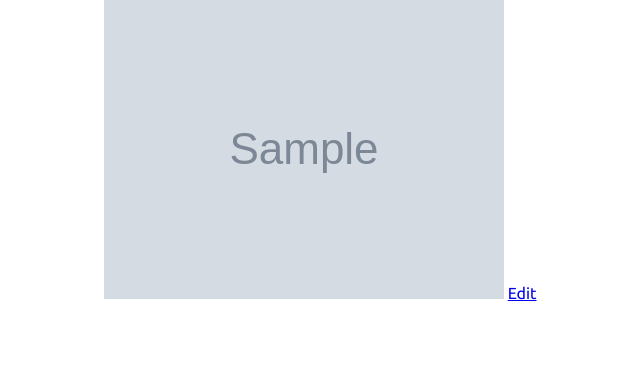
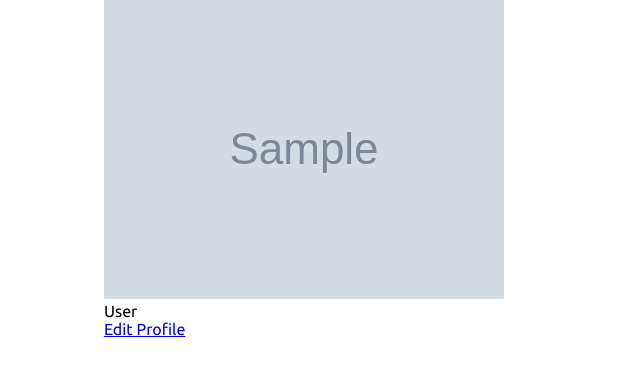
Before and after one commit to zenocodes/posty, a Node server app: template views/account.ejs in a window 1280 px wide. Shown: the part 61-447 px from the top of the page, without its empty margins (46-686 px from the left). Run offline with Node 20, Linux system fonts and the light colour scheme; the template is opened without the code that fills it: most values are stand-ins (such as "Sample title", 1, 10 or a date in 2020); grey boxes marked "Sample" are stand-in pictures.

Commit message:
added profile section

```diff
--- a/views/account.ejs
+++ b/views/account.ejs
@@ -1,9 +1,10 @@
 <%- include('partials/header') %>
 
 <main class="container" id="account">
-    <div>
-        <img src="/uploads/<%= account.picture %>" alt="">
-        <a href="/account/edit/<%= account.u_id %>">Edit</a>
+    <div id="profile">
+        <div><img src="/uploads/<%= account.picture %>" alt=""></div>
+        <p><%= account.fullname %></p>
+        <a href="/account/edit/<%= account.u_id %>">Edit Profile</a>
     </div>
 </main>
 
```
